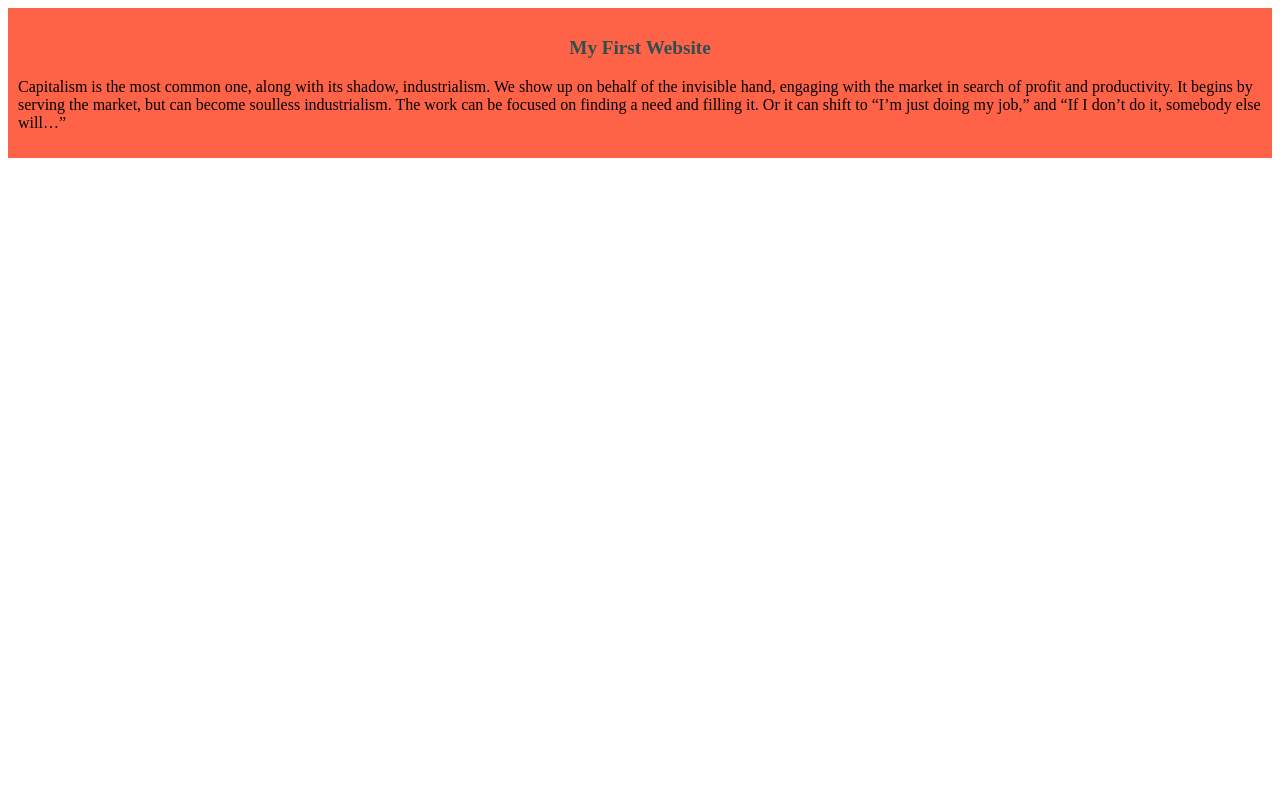
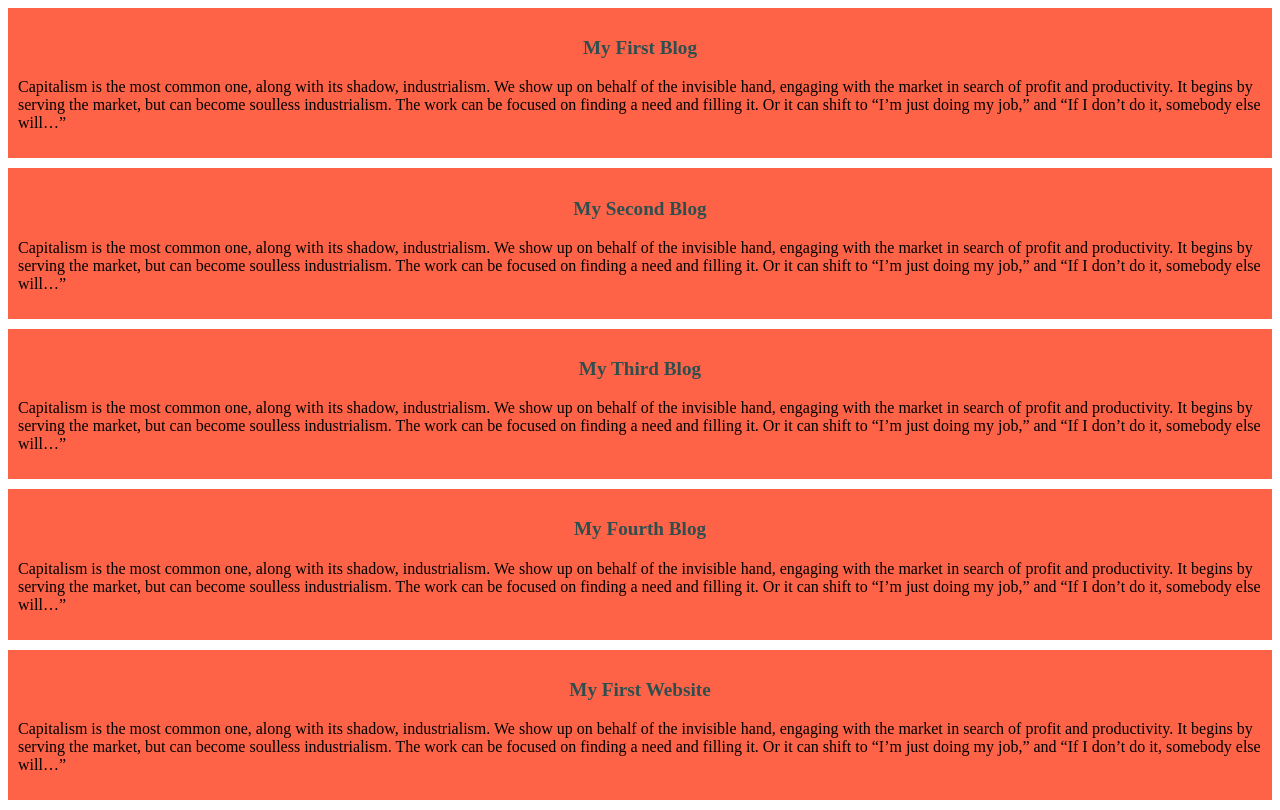
Before and after one commit to Riaz-45/my-first-github-repo, a plain HTML site: page index.html in a window 1280 px wide. Drawn offline with Linux system fonts and the light colour scheme.

Commit message:
added the 2nd, 3rd, and the 4th blog

```diff
--- a/index.html
+++ b/index.html
@@ -8,6 +8,30 @@
 </head>
 <body>
     <div>
+        <h3>My First Blog</h3>
+        <p>
+            Capitalism is the most common one, along with its shadow, industrialism. We show up on behalf of the invisible hand, engaging with the market in search of profit and productivity. It begins by serving the market, but can become soulless industrialism. The work can be focused on finding a need and filling it. Or it can shift to “I’m just doing my job,” and “If I don’t do it, somebody else will…”
+        </p>
+    </div>
+    <div>
+        <h3>My Second Blog</h3>
+        <p>
+            Capitalism is the most common one, along with its shadow, industrialism. We show up on behalf of the invisible hand, engaging with the market in search of profit and productivity. It begins by serving the market, but can become soulless industrialism. The work can be focused on finding a need and filling it. Or it can shift to “I’m just doing my job,” and “If I don’t do it, somebody else will…”
+        </p>
+    </div>
+    <div>
+        <h3>My Third Blog</h3>
+        <p>
+            Capitalism is the most common one, along with its shadow, industrialism. We show up on behalf of the invisible hand, engaging with the market in search of profit and productivity. It begins by serving the market, but can become soulless industrialism. The work can be focused on finding a need and filling it. Or it can shift to “I’m just doing my job,” and “If I don’t do it, somebody else will…”
+        </p>
+    </div>
+    <div>
+        <h3>My Fourth Blog</h3>
+        <p>
+            Capitalism is the most common one, along with its shadow, industrialism. We show up on behalf of the invisible hand, engaging with the market in search of profit and productivity. It begins by serving the market, but can become soulless industrialism. The work can be focused on finding a need and filling it. Or it can shift to “I’m just doing my job,” and “If I don’t do it, somebody else will…”
+        </p>
+    </div>
+    <div>
         <h3>My First Website</h3>
         <p>
             Capitalism is the most common one, along with its shadow, industrialism. We show up on behalf of the invisible hand, engaging with the market in search of profit and productivity. It begins by serving the market, but can become soulless industrialism. The work can be focused on finding a need and filling it. Or it can shift to “I’m just doing my job,” and “If I don’t do it, somebody else will…”
--- a/styles/blog.css
+++ b/styles/blog.css
@@ -1,6 +1,8 @@
 div{
     background-color: tomato;
     padding: 10px;
+    margin-bottom: 10px;
+
 }
 h3{
     text-align: center;
```
